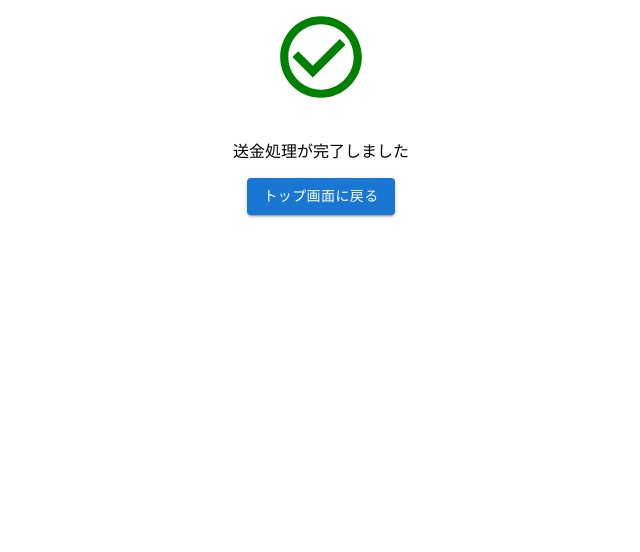
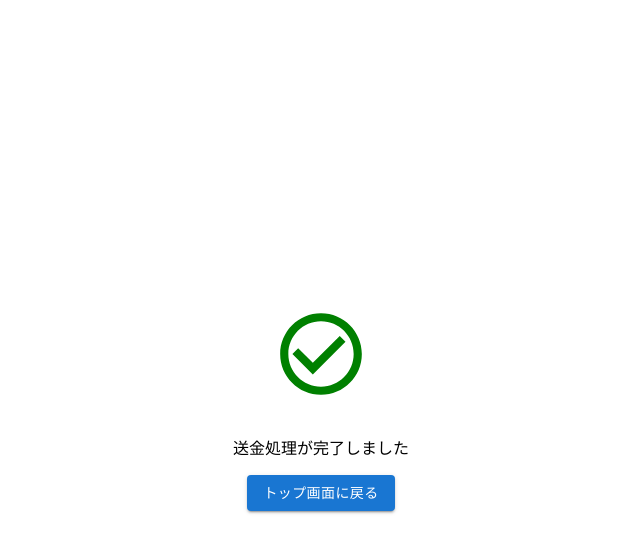
Before and after one commit to yana-rikuto/mocachan, a React (Vite) app in the folder vite-project/: page /success in a window 1280 px wide. Shown: the top 552 px of the page, without its empty margins (319-959 px from the left). Built offline with nearby package versions, Linux system fonts and the light colour scheme.

Commit message:
送金成功画面UI修正

```diff
--- a/vite-project/src/pages/Success.jsx
+++ b/vite-project/src/pages/Success.jsx
@@ -12,7 +12,13 @@ const iconStyle = {
 const Success = () => {
 
   return (
-    <div style={{ display: 'flex', flexDirection: 'column', alignItems: 'center' }}>
+    <div style={{
+        display: 'flex',
+        flexDirection: 'column',
+        justifyContent: 'center',
+        alignItems: 'center',
+        height: '100vh'
+    }}>
       <CheckCircleOutlineIcon style={iconStyle} />
       <p>送金処理が完了しました</p>
       <Button component={Link} to="/home" variant="contained" color="primary">
```
